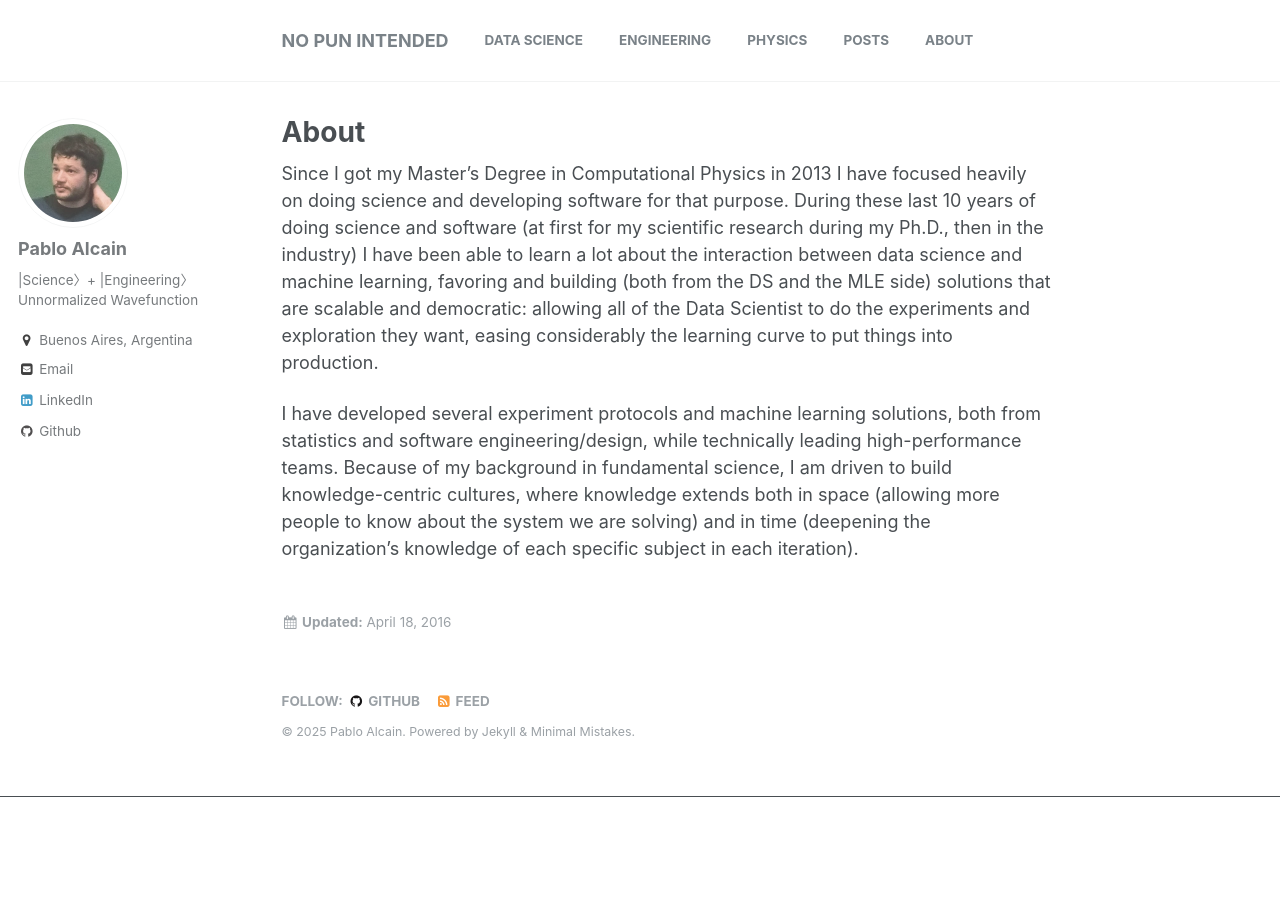
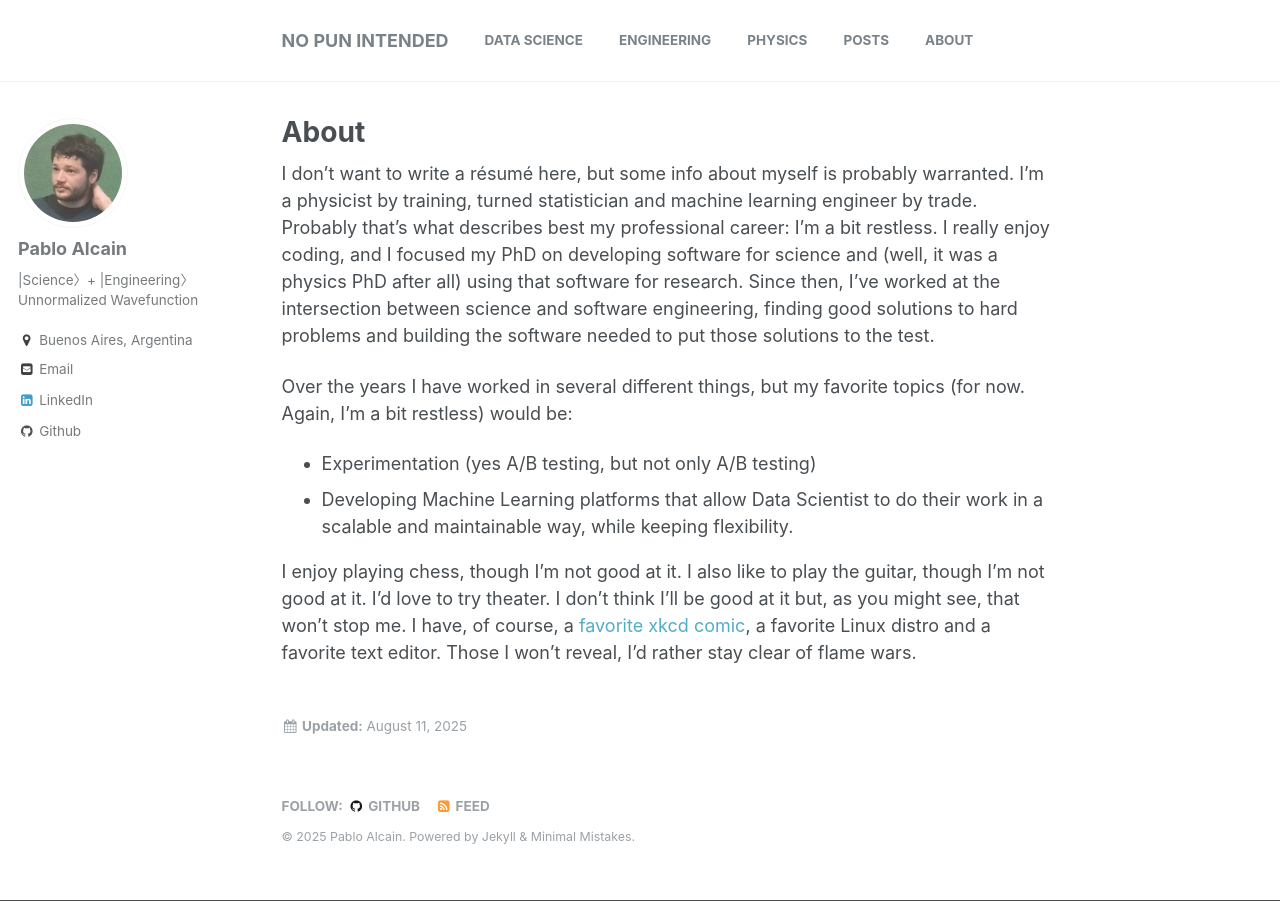
Before and after one commit to pabloalcain/pabloalcain.github.io, a Jekyll site: the page built from _pages/about.md, in a window 1280 px wide. Built offline with Jekyll 4.4.1, drawn with Linux system fonts in a browser that asks for light colours.

```diff
--- a/_pages/about.md
+++ b/_pages/about.md
@@ -1,11 +1,23 @@
 ---
 permalink: /about/
 title: "About"
-modified: 2016-04-18T16:39:37-04:00
+modified: 2025-08-11
 ---
 
 {% include base_path %}
 
-Since I got my Master's Degree in Computational Physics in 2013 I have focused heavily on doing science and developing software for that purpose. During these last 10 years of doing science and software (at first for my scientific research during my Ph.D., then in the industry) I have been able to learn a lot about the interaction between data science and machine learning, favoring and building (both from the DS and the MLE side) solutions that are scalable and democratic: allowing all of the Data Scientist to do the experiments and exploration they want, easing considerably the learning curve to put things into production.
+I don't want to write a résumé here, but some info about myself is probably warranted.
+I'm a physicist by training, turned statistician and machine learning engineer by trade.
+Probably that's what describes best my professional career: I'm a bit restless.
+I really enjoy coding, and I focused my PhD on developing software for science and (well, it was a physics PhD after all) using that software for research.
+Since then, I've worked at the intersection between science and software engineering, finding good solutions to hard problems and building the software needed to put those solutions to the test.
 
-I have developed several experiment protocols and machine learning solutions, both from statistics and software engineering/design, while technically leading high-performance teams. Because of my background in fundamental science, I am driven to build knowledge-centric cultures, where knowledge extends both in space (allowing more people to know about the system we are solving) and in time (deepening the organization's knowledge of each specific subject in each iteration).
+Over the years I have worked in several different things, but my favorite topics (for now. Again, I'm a bit restless) would be:
+- Experimentation (yes A/B testing, but not only A/B testing)
+- Developing Machine Learning platforms that allow Data Scientist to do their work in a scalable and maintainable way, while keeping flexibility.
+
+I enjoy playing chess, though I'm not good at it.
+I also like to play the guitar, though I'm not good at it.
+I'd love to try theater. I don't think I'll be good at it but, as you might see, that won't stop me.
+I have, of course, a [favorite xkcd comic](https://xkcd.com/1205/), a favorite Linux distro and a favorite text editor.
+Those I won't reveal, I'd rather stay clear of flame wars.
--- a/index.html
+++ b/index.html
@@ -12,6 +12,6 @@ author_profile: true
 
 <h3>Recent Posts</h3>
 
-{% for post in paginator.posts %}
+{% for post in site.posts %}
   {% include archive-single.html %}
 {% endfor %}
```
Also changed, not shown: _includes/archive-single.html (+7 -3 lines), assets/posts/central-limit-theorem/pyproject.toml (added, +19 -0 lines), ds/_posts/2025-08-11-central-limit-theorem.md (added, +117 -0 lines), assets/posts/central-limit-theorem/binomial-distribution-critical-N.png (added), assets/posts/central-limit-theorem/sales-distribution-convergence.png (added), assets/posts/central-limit-theorem/sales-distribution.png (added), assets/posts/central-limit-theorem/t-distribution-cdf.png (added), assets/posts/central-limit-theorem/t-distribution-convergence-simulated.png (added), assets/posts/central-limit-theorem/t-distribution-convergence.png (added), 2 other files.
